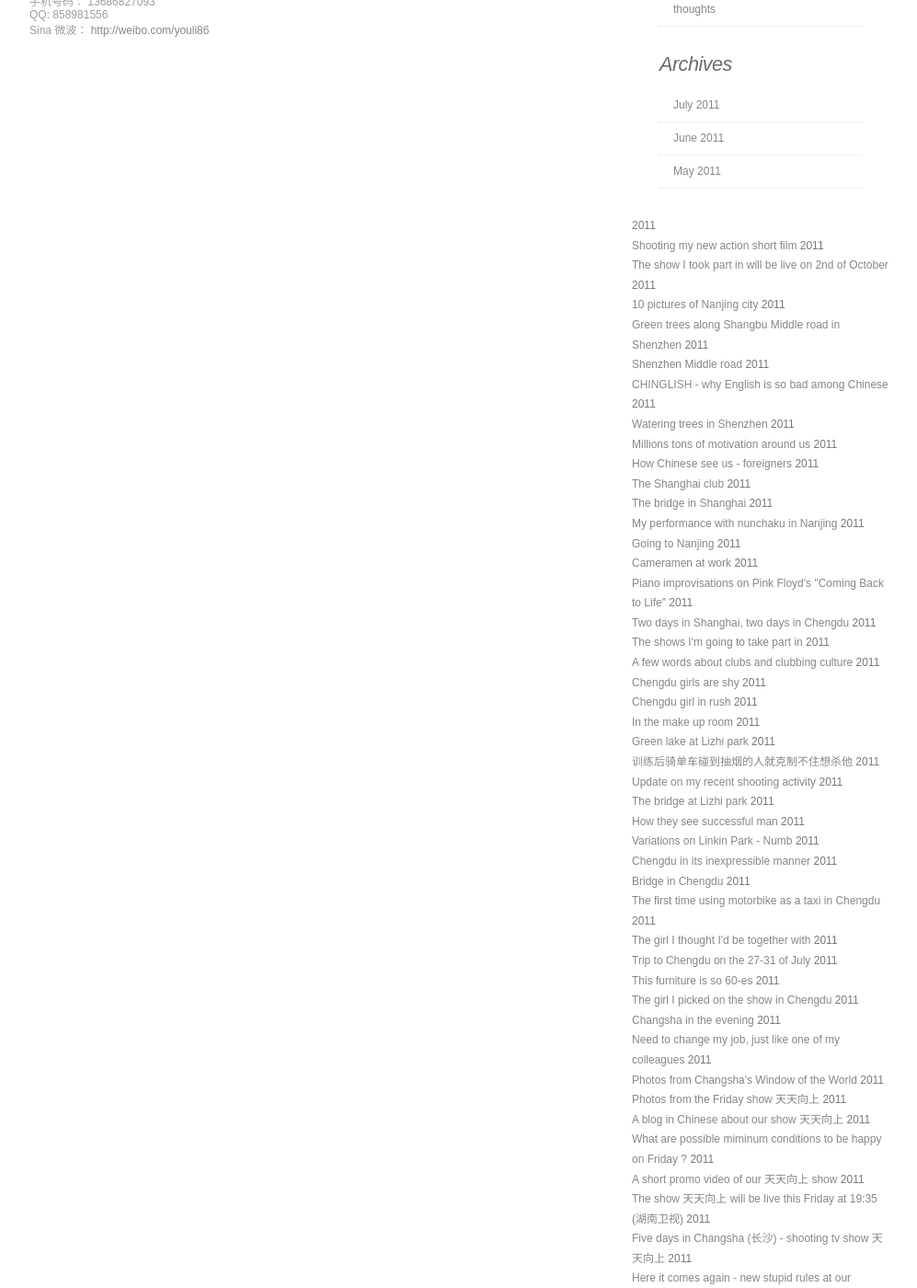
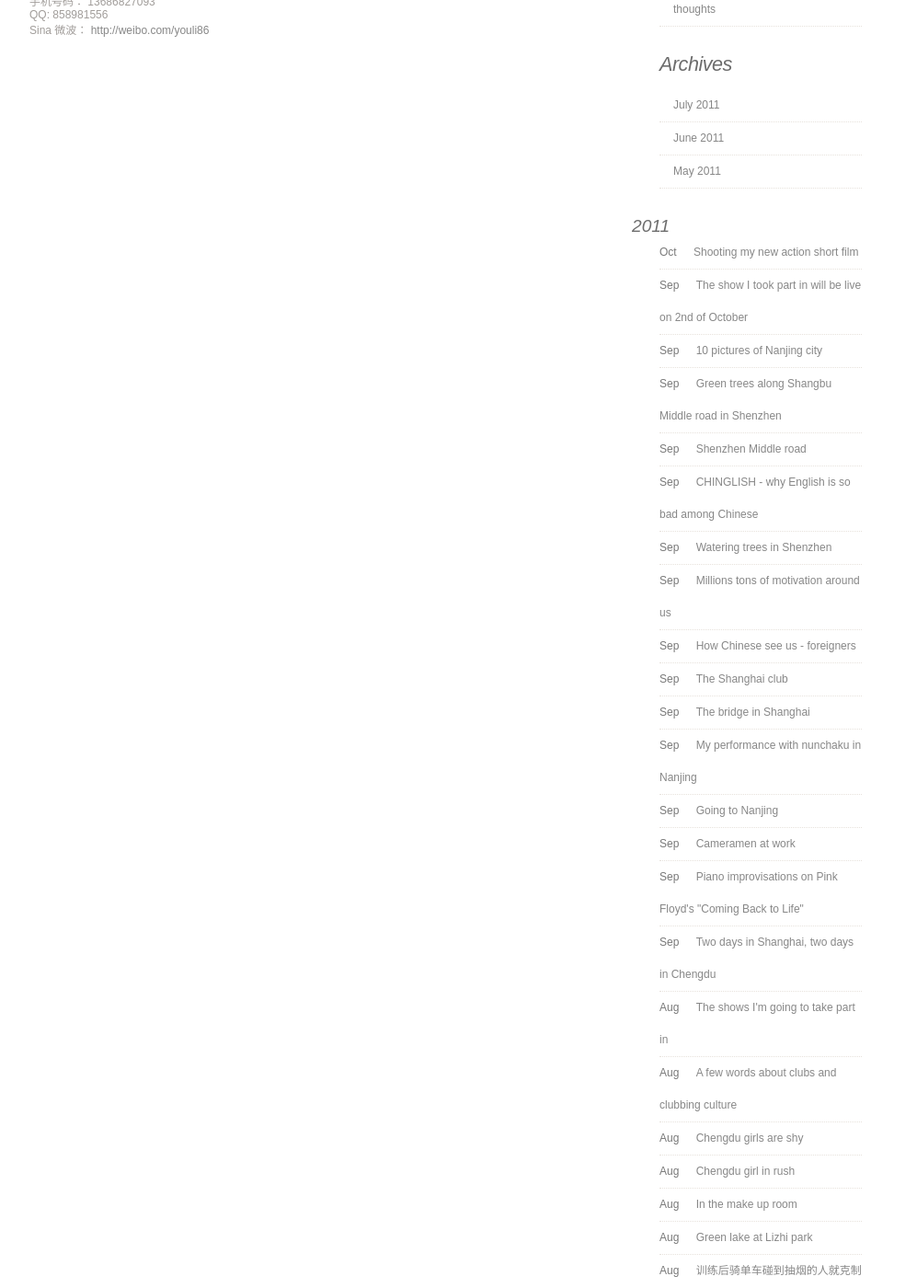
Before and after one commit to iurii/iurii.github.com, a Jekyll site: the page built from about.html, in a window 1280 px wide and 1400 px high, scrolled down 729 px. Shown: the whole window at 92% size, without its empty margins (143-1140 px from the left). Built offline with Jekyll 4.4.1, drawn with Linux system fonts in a browser that asks for light colours; comment, search, counter and statistics services are not loaded; some of the changed text lies outside the part shown.

Commit message:
archives

```diff
--- a/_layouts/default.html
+++ b/_layouts/default.html
@@ -151,19 +151,22 @@
 								<li><a href="#">May 2011</a></li>
 							</ul>
 
- {% for post in site.posts %}
- {% capture cmonth %}September{% endcapture %}
+<ul>
+  {% for post in site.posts %}
 
+    {% unless post.next %}
+      <h3>{{ post.date | date: '%Y' }}</h3>
+    {% else %}
+      {% capture year %}{{ post.date | date: '%Y' }}{% endcapture %}
+      {% capture nyear %}{{ post.next.date | date: '%Y' }}{% endcapture %}
+      {% if year != nyear %}
+        <h3>{{ post.date | date: '%Y' }}</h3>
+      {% endif %}
+    {% endunless %}
 
-{{ September }} {{ post.date | date: "%Y" }}
- <ul>
- {% assign lmonth = "September" %}
-
-
- <a href="{{ post.url }}">{{ post.title }}</a> <a href="{{ post.url }}"></a></li>
-
- {% endfor %}
- </ul>
+    <li>{{ post.date | date:"%b" }} <a href="{{ post.url }}">{{ post.title }}</a></li>
+  {% endfor %}
+</ul>
 
 
 
```
